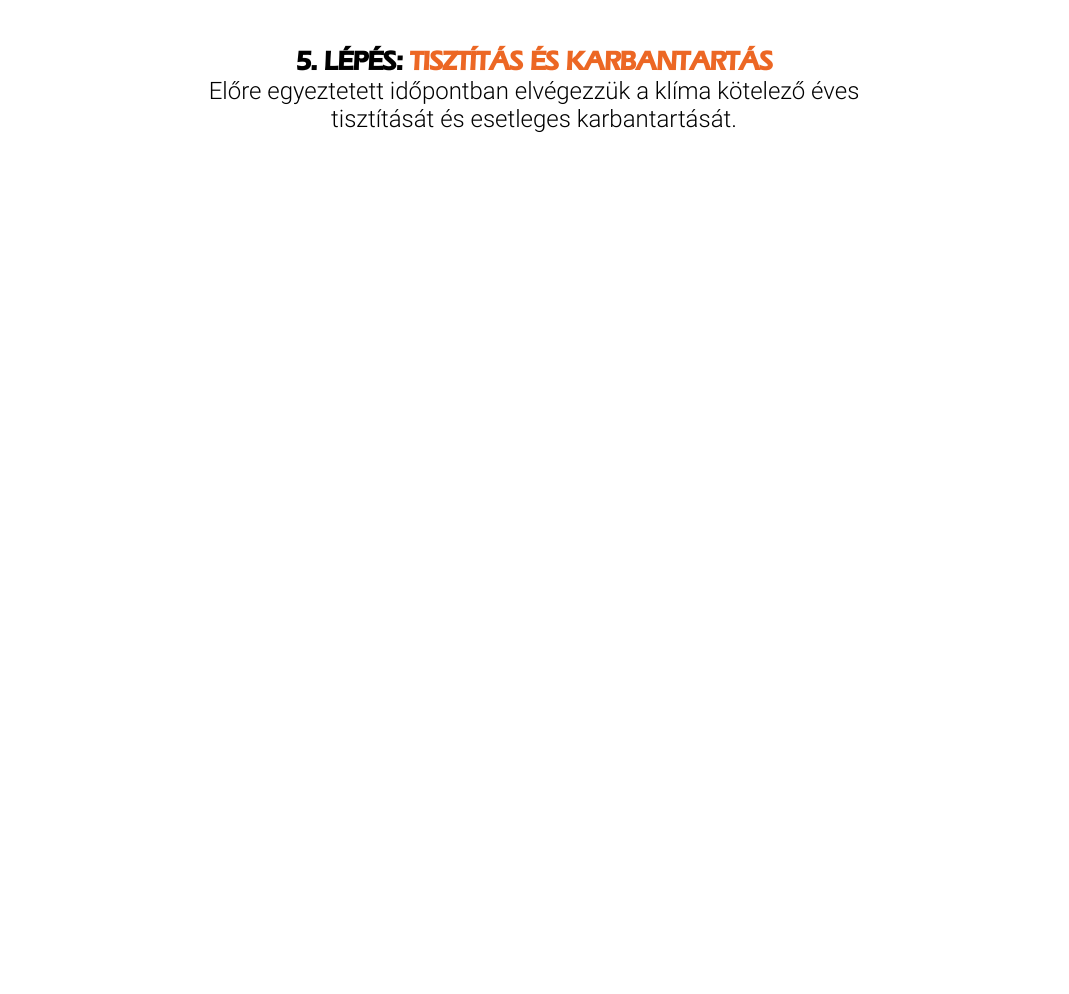
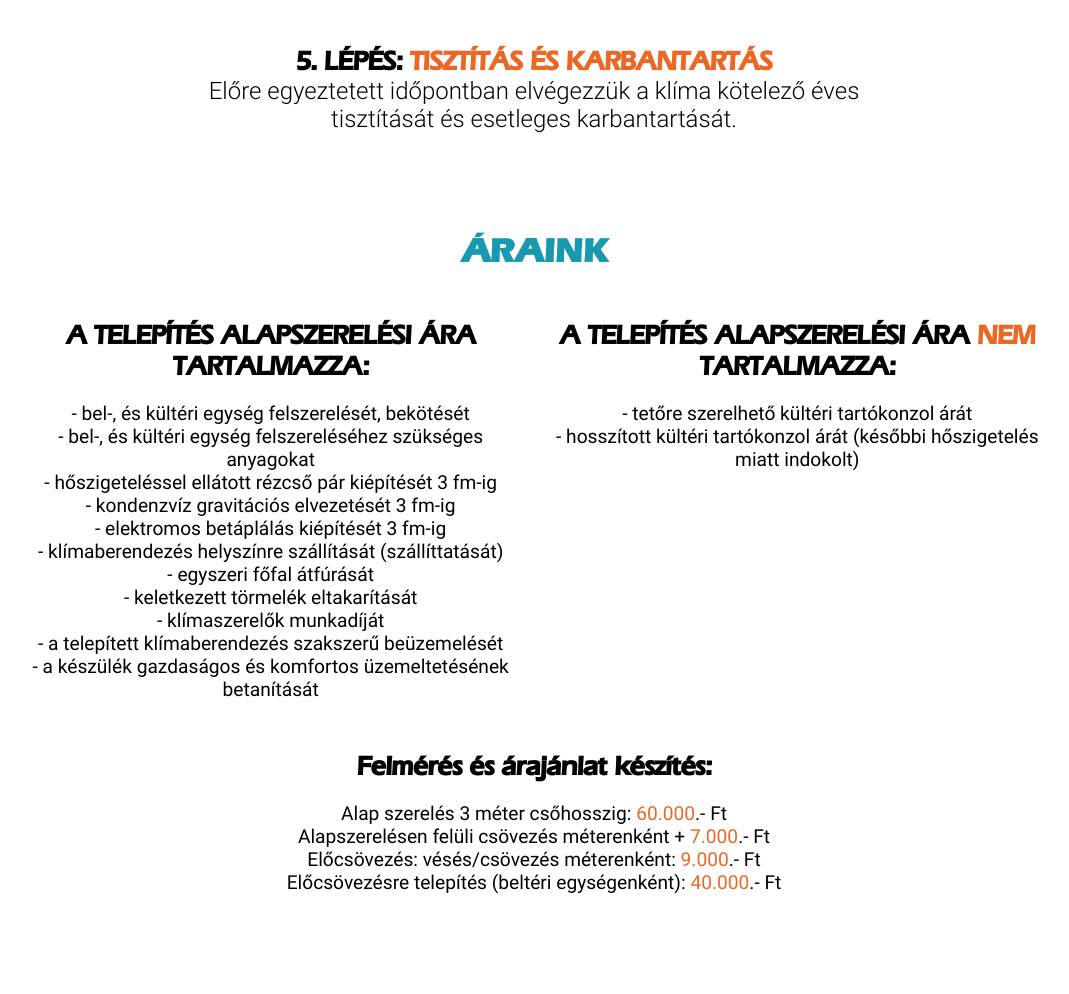
Before and after one commit to VargaBDaniel/SzFKlima, a PHP site: page / in a window 1280 px wide. Shown: the part 1405-2399 px from the top of the page, without its empty margins (106-1175 px from the left). Before the commit the page ends 1537 px from the top, so only its background shows below. Run offline with PHP 8.4, Linux system fonts and the light colour scheme.

Commit message:
fees section

```diff
--- a/index.html
+++ b/index.html
@@ -54,5 +54,46 @@
             </div>
         </div>
     </div>
+    <div class="fees">
+        <div class="wrapper">
+            <h1 class="title">Áraink</h1>
+            <div class="container">
+                <div>
+                    <h2>A TELEPÍTÉS ALAPSZERELÉSI ÁRA TARTALMAZZA:</h2>
+                    <ul>
+                        <li>- bel-, és kültéri egység felszerelését, bekötését</li>
+                        <li>- bel-, és kültéri egység felszereléséhez szükséges anyagokat</li>
+                        <li>- hőszigeteléssel ellátott rézcső pár kiépítését 3 fm-ig</li>
+                        <li>- kondenzvíz gravitációs elvezetését 3 fm-ig</li>
+                        <li>- elektromos betáplálás kiépítését 3 fm-ig</li>
+                        <li>- klímaberendezés helyszínre szállítását (szállíttatását)</li>
+                        <li>- egyszeri főfal átfúrását</li>
+                        <li>- keletkezett törmelék eltakarítását</li>
+                        <li>- klímaszerelők munkadíját</li>
+                        <li>- a telepített klímaberendezés szakszerű beüzemelését</li>
+                        <li>- a készülék gazdaságos és komfortos üzemeltetésének betanítását</li>
+                    </ul>
+                </div>
+                <div>
+                    <h2>A TELEPÍTÉS ALAPSZERELÉSI ÁRA <span>NEM</span> TARTALMAZZA:</h2>
+                    <ul>
+                        <li>- tetőre szerelhető kültéri tartókonzol árát</li>
+                        <li>- hosszított kültéri tartókonzol árát (későbbi hőszigetelés miatt indokolt)</li>
+                    </ul>
+                </div>
+                <div>
+                    <h2>Felmérés és árajánlat készítés:
+                    </h2>
+                    <ul>
+                        <li>Alap szerelés 3 méter csőhosszig: <span>60.000</span>.- Ft</li>
+                        <li>Alapszerelésen felüli csövezés méterenként + <span>7.000</span>.- Ft</li>
+                        <li>Előcsövezés: vésés/csövezés méterenként: <span>9.000</span>.- Ft</li>
+                        <li>Előcsövezésre telepítés (beltéri egységenként): <span>40.000</span>.- Ft</li>
+                    </ul>
+                </div>
+            </div>
+
+        </div>
+    </div>
 </body>
 </html>
--- a/style/index.css
+++ b/style/index.css
@@ -232,4 +232,39 @@ body .process .wrapper div h2 {
   font-size: 1.5rem;
   font-weight: lighter;
 }
+
+body .fees .wrapper div.container {
+  display: -webkit-box;
+  display: -ms-flexbox;
+  display: flex;
+  -ms-flex-wrap: wrap;
+      flex-wrap: wrap;
+  -webkit-box-pack: space-evenly;
+      -ms-flex-pack: space-evenly;
+          justify-content: space-evenly;
+}
+
+body .fees .wrapper div.container div {
+  width: 500px;
+  text-align: center;
+  margin-bottom: 50px;
+}
+
+body .fees .wrapper div.container div h2 {
+  font-size: 1.625rem;
+  font-family: eras-demi;
+  margin-bottom: 20px;
+}
+
+body .fees .wrapper div.container div ul {
+  list-style-type: none;
+}
+
+body .fees .wrapper div.container div li {
+  font-size: 1.20rem;
+}
+
+body .fees .wrapper div.container div span {
+  color: #EC6724;
+}
 /*# sourceMappingURL=index.css.map */
--- a/style/index.scss
+++ b/style/index.scss
@@ -190,4 +190,41 @@ body {
             }
         }
     }
+
+    .fees {
+
+        .wrapper {
+
+            div.container {
+                display: flex;
+                flex-wrap: wrap;
+                justify-content: space-evenly;
+
+                div {
+                    width: 500px;
+                    text-align: center;
+
+                    margin-bottom: 50px;
+
+                    h2 {
+                        font-size: 1.625rem;
+                        font-family: eras-demi;
+
+                        margin-bottom: 20px;
+                    }
+
+                    ul {
+                        list-style-type: none;
+                    }
+                    li {
+                        font-size: 1.20rem;
+                    }
+
+                    span {
+                        color: $accent-color2;
+                    }
+                }
+            }
+        }
+    }
 }
```
Also changed, not shown: 1 other file.
